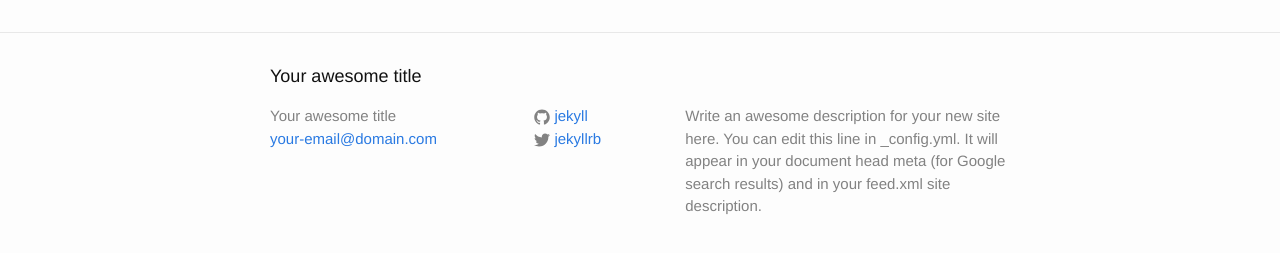
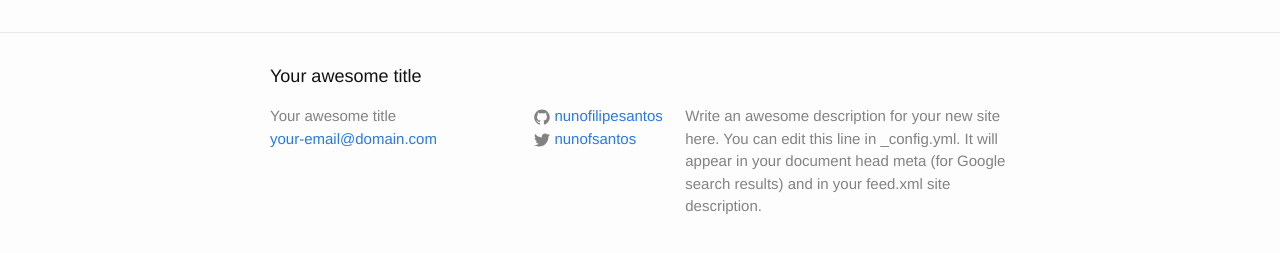
Before and after one commit to Coding4Kids/dinamizacaoensinoprogramacao, a Jekyll site: the page built from index.html, in a window 1280 px wide. Shown: the part 264-517 px from the top of the page. Built offline with Jekyll 4.4.1, drawn with Linux system fonts in a browser that asks for light colours.

Commit message:
Adicionada configuração

```diff
--- a/_config.yml
+++ b/_config.yml
@@ -12,10 +12,10 @@
   Write an awesome description for your new site here. You can edit this
   line in _config.yml. It will appear in your document head meta (for
   Google search results) and in your feed.xml site description.
-baseurl: "" # the subpath of your site, e.g. /blog
-url: "http://yourdomain.com" # the base hostname & protocol for your site
-twitter_username: jekyllrb
-github_username:  jekyll
+baseurl: "/dinamizacaoensinoprogramacao" # the subpath of your site, e.g. /blog
+url: "http://coding4kids.github.io" # the base hostname & protocol for your site
+twitter_username: nunofsantos
+github_username:  nunofilipesantos
 
 # Build settings
 markdown: kramdown
```
